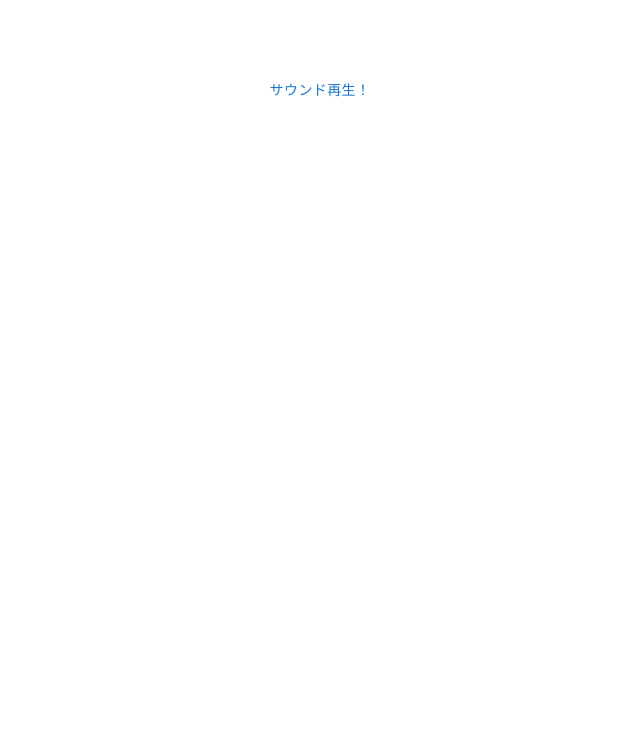
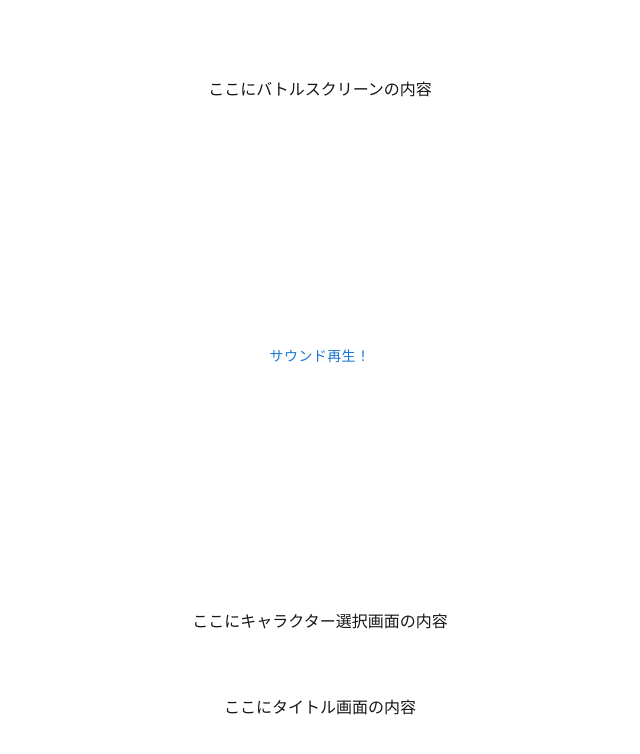
Before and after one commit to Cauchy27/ishinomaki_hack_team_azuma, a Next.js app: page / in a window 1280 px wide. Shown: the top 754 px of the page, without its empty margins (320-960 px from the left). Built offline with nearby package versions, Linux system fonts and the light colour scheme.

Commit message:
テスト用

```diff
--- a/app/_component/soundPlay.tsx
+++ b/app/_component/soundPlay.tsx
@@ -1,6 +1,5 @@
 // 音声の再生
   // window.AudioContext = window.AudioContext || window.webkitAudioContext;
-  let ctx = new AudioContext();
   let ctxp = new AudioContext();
   let EffectSource
 
--- a/app/page.tsx
+++ b/app/page.tsx
@@ -8,10 +8,10 @@ import Tittle from "./_screen/title";
 const Home = () => {
   return (
     <div className="grid grid-rows-[20px_1fr_20px] items-center justify-items-center min-h-screen p-8 pb-20 gap-16 sm:p-20 font-[family-name:var(--font-geist-sans)]">
-      {/* <Battle/> */}
+      <Battle/>
       <Result/>
-      {/* <Select/>
-      <Tittle/> */}
+      <Select/>
+      <Tittle/>
     </div>
   );
 }
```
